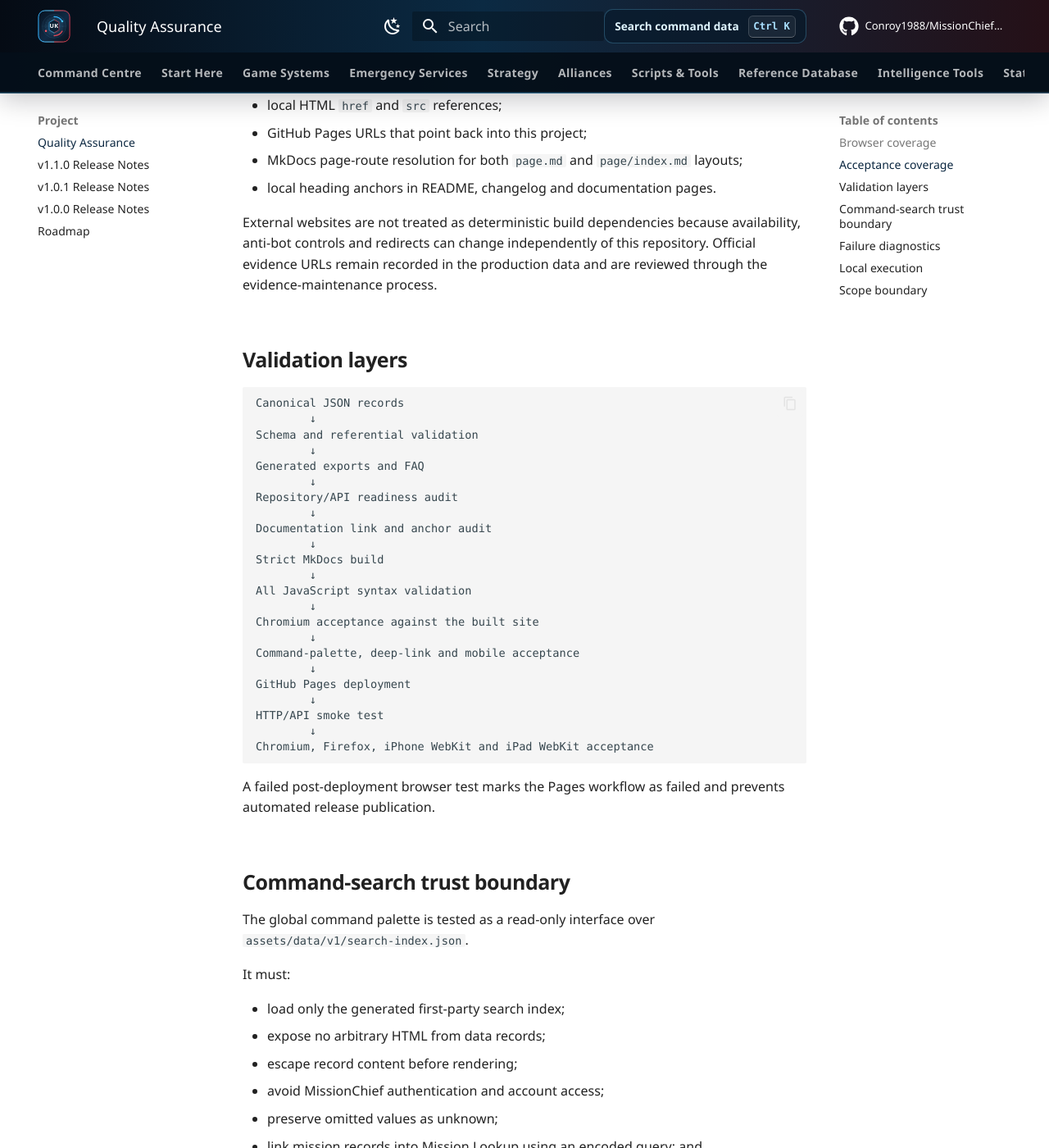
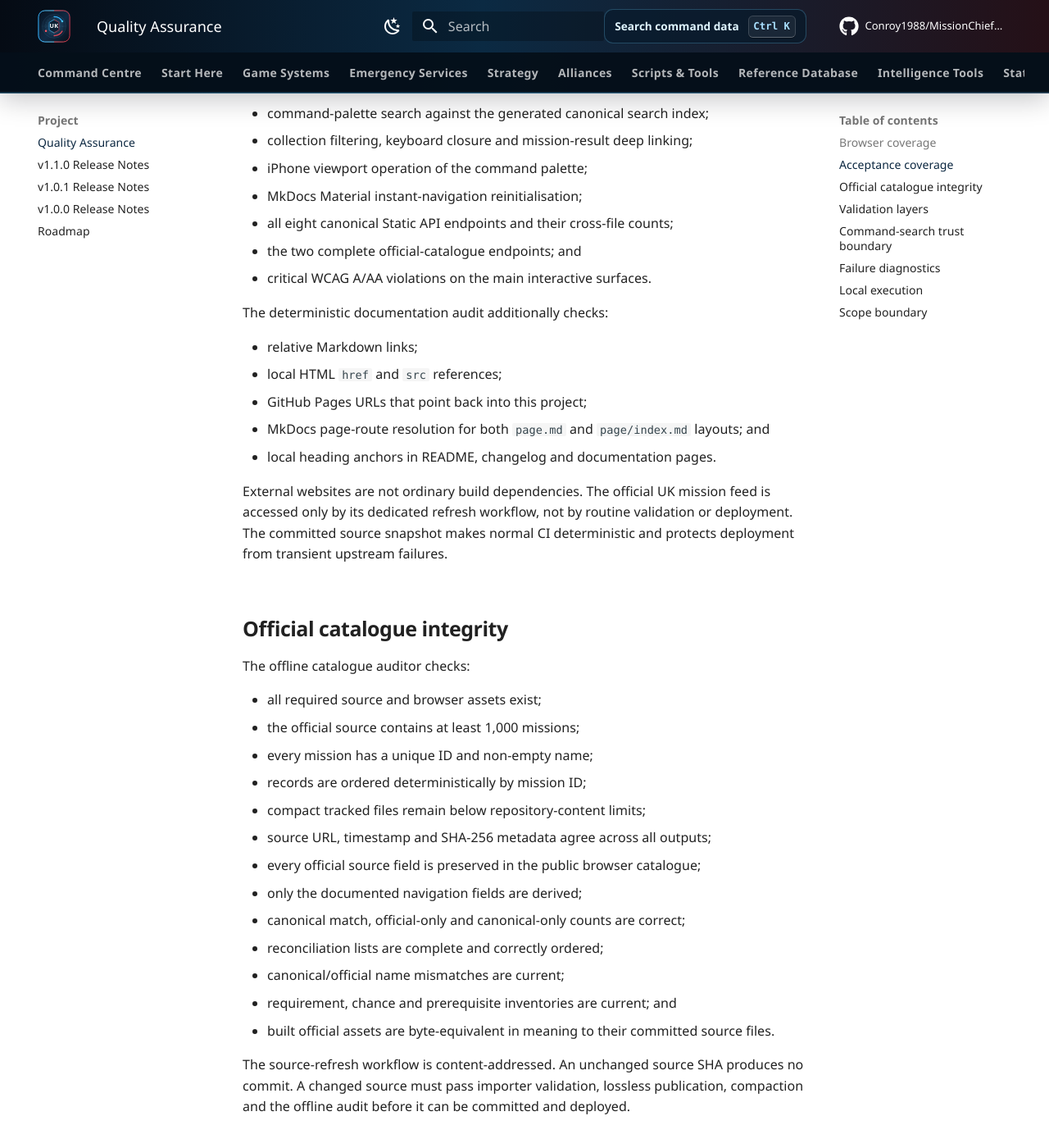
Before and after one commit to Conroy1988/MissionChief-UK, an MkDocs documentation site: the page built from docs/quality-assurance.md, in a window 1280 px wide and 1400 px high, scrolled down 1422 px. Shown: the whole window at 82% size. Built offline with MkDocs 1.6.1 and Material for MkDocs 9.7.7, drawn with Linux system fonts in a browser that asks for light colours; comment, search, counter and statistics services are not loaded; some of the changed text lies outside the part shown.

Commit message:
Document complete catalogue quality gates

````diff
--- a/docs/quality-assurance.md
+++ b/docs/quality-assurance.md
@@ -1,6 +1,6 @@
 # Quality Assurance
 
-MissionChief UK uses layered validation so structured data, generated exports, documentation and interactive tools are checked before and after deployment.
+MissionChief UK uses layered validation so canonical records, the complete official UK mission catalogue, generated exports, documentation and browser tools are checked before and after deployment.
 
 ## Browser coverage
 
@@ -20,10 +20,18 @@ Playwright device profiles emulate viewport, touch, mobile mode and user-agent b
 The suite verifies:
 
 - Command Centre and every public intelligence-tool route;
-- generated FAQ, API guide and release notes;
+- generated FAQ, API guide, official-catalogue reference and release notes;
 - absence of JavaScript exceptions and first-party HTTP failures;
 - responsive content without page-level horizontal overflow;
-- mission lookup loading and filtering;
+- canonical mission lookup loading and filtering;
+- complete official UK mission-catalogue availability;
+- more than 1,000 unique official mission records;
+- source SHA-256 and reconciliation arithmetic;
+- official-only mission search and canonical mission search;
+- separate Canonical mapped and Official UK catalogue evidence states;
+- structured patient, personnel, duration, variant and relationship fields;
+- complete official record display;
+- one shared official-catalogue browser request per page lifecycle;
 - resource and qualification comparison;
 - concurrent fleet multiplication;
 - deterministic query-catalogue results;
@@ -32,7 +40,8 @@ The suite verifies:
 - collection filtering, keyboard closure and mission-result deep linking;
 - iPhone viewport operation of the command palette;
 - MkDocs Material instant-navigation reinitialisation;
-- all eight static API endpoints and their cross-file counts;
+- all eight canonical Static API endpoints and their cross-file counts;
+- the two complete official-catalogue endpoints; and
 - critical WCAG A/AA violations on the main interactive surfaces.
 
 The deterministic documentation audit additionally checks:
@@ -40,10 +49,30 @@ The deterministic documentation audit additionally checks:
 - relative Markdown links;
 - local HTML `href` and `src` references;
 - GitHub Pages URLs that point back into this project;
-- MkDocs page-route resolution for both `page.md` and `page/index.md` layouts;
+- MkDocs page-route resolution for both `page.md` and `page/index.md` layouts; and
 - local heading anchors in README, changelog and documentation pages.
 
-External websites are not treated as deterministic build dependencies because availability, anti-bot controls and redirects can change independently of this repository. Official evidence URLs remain recorded in the production data and are reviewed through the evidence-maintenance process.
+External websites are not ordinary build dependencies. The official UK mission feed is accessed only by its dedicated refresh workflow, not by routine validation or deployment. The committed source snapshot makes normal CI deterministic and protects deployment from transient upstream failures.
+
+## Official catalogue integrity
+
+The offline catalogue auditor checks:
+
+- all required source and browser assets exist;
+- the official source contains at least 1,000 missions;
+- every mission has a unique ID and non-empty name;
+- records are ordered deterministically by mission ID;
+- compact tracked files remain below repository-content limits;
+- source URL, timestamp and SHA-256 metadata agree across all outputs;
+- every official source field is preserved in the public browser catalogue;
+- only the documented navigation fields are derived;
+- canonical match, official-only and canonical-only counts are correct;
+- reconciliation lists are complete and correctly ordered;
+- canonical/official name mismatches are current;
+- requirement, chance and prerequisite inventories are current; and
+- built official assets are byte-equivalent in meaning to their committed source files.
+
+The source-refresh workflow is content-addressed. An unchanged source SHA produces no commit. A changed source must pass importer validation, lossless publication, compaction and the offline audit before it can be committed and deployed.
 
 ## Validation layers
 
@@ -52,23 +81,27 @@ Canonical JSON records
         ↓
 Schema and referential validation
         ↓
-Generated exports and FAQ
+Committed official UK catalogue
+        ↓
+Losslessness, checksum and reconciliation audit
+        ↓
+Generated canonical exports and FAQ
         ↓
 Repository/API readiness audit
         ↓
 Documentation link and anchor audit
         ↓
-Strict MkDocs build
+Strict MkDocs build and built-site equality checks
         ↓
 All JavaScript syntax validation
         ↓
 Chromium acceptance against the built site
         ↓
-Command-palette, deep-link and mobile acceptance
+Catalogue, command-palette, deep-link and mobile acceptance
         ↓
 GitHub Pages deployment
         ↓
-HTTP/API smoke test
+HTTP, canonical API and official-data smoke tests
         ↓
 Chromium, Firefox, iPhone WebKit and iPad WebKit acceptance
 ```
@@ -77,17 +110,17 @@ A failed post-deployment browser test marks the Pages workflow as failed and pre
 
 ## Command-search trust boundary
 
-The global command palette is tested as a read-only interface over `assets/data/v1/search-index.json`.
+The global command palette remains a read-only interface over `assets/data/v1/search-index.json`. It searches the canonical collections and must:
 
-It must:
-
-- load only the generated first-party search index;
+- load only the generated first-party canonical search index;
 - expose no arbitrary HTML from data records;
 - escape record content before rendering;
 - avoid MissionChief authentication and account access;
 - preserve omitted values as unknown;
 - link mission records into Mission Lookup using an encoded query; and
-- link other collections into the Query Catalogue using the same encoded-query contract.
+- link other collections into Query Catalogue using the same encoded-query contract.
+
+Mission Lookup additionally consumes the separate official catalogue. Official internal keys are reproduced verbatim and are not silently converted into canonical vehicle, personnel or infrastructure mappings.
 
 ## Failure diagnostics
 
@@ -116,10 +149,11 @@ source-file.md:line: missing local target or anchor
 
 ## Local execution
 
-Run the deterministic repository checks:
+Run deterministic repository checks:
 
 ```bash
 python scripts/validate_data.py
+python scripts/validate_official_mission_catalogue.py
 python scripts/generate_exports.py
 python scripts/generate_faq.py
 python scripts/release_readiness.py
@@ -137,11 +171,11 @@ for file in docs/javascripts/*.js; do node --check "$file"; done
 Install browser-test dependencies and browser binaries:
 
 ```bash
-npm install
+npm install --no-audit --no-fund
 npx playwright install --with-deps
 ```
 
-Run against the public site:
+Run the complete suite against the public site:
 
 ```bash
 npm run test:e2e
@@ -153,7 +187,13 @@ Run one browser project:
 npm run test:e2e -- --project=chromium-desktop
 ```
 
-Run only the command-palette acceptance file:
+Run only the complete official-catalogue acceptance specification:
+
+```bash
+npm run test:e2e -- tests/e2e/official-mission-catalogue.spec.mjs
+```
+
+Run only the command-palette acceptance specification:
 
 ```bash
 npm run test:e2e -- tests/e2e/command-palette.spec.mjs
@@ -179,5 +219,5 @@ Automated tests can detect repeatable browser, accessibility, network and data-c
 - every physical iPhone or iPad model;
 - assistive-technology combinations;
 - unusual browser extensions or content blockers;
-- poor mobile networks;
+- poor mobile networks; or
 - subjective readability and visual-design preferences.
````
